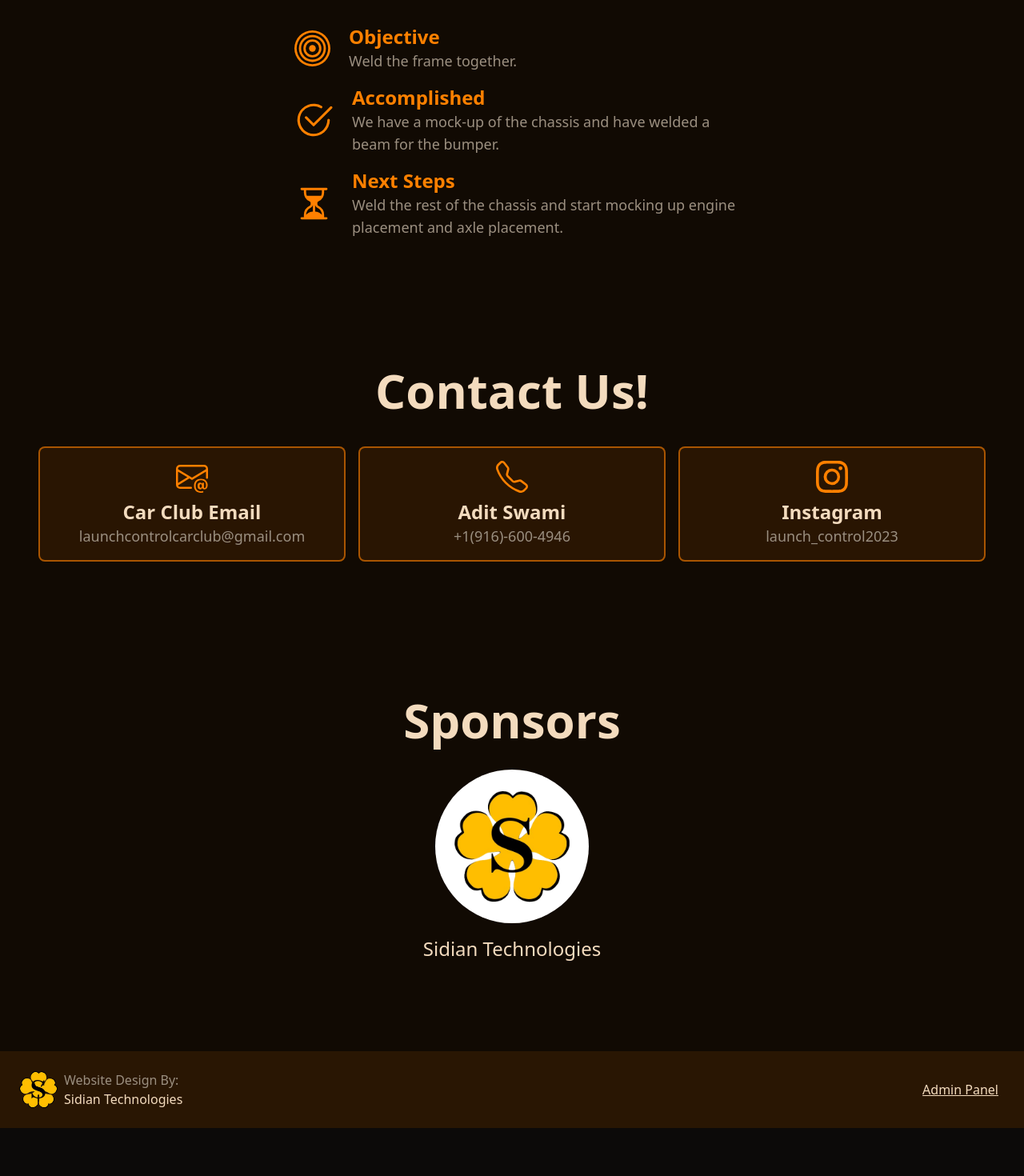
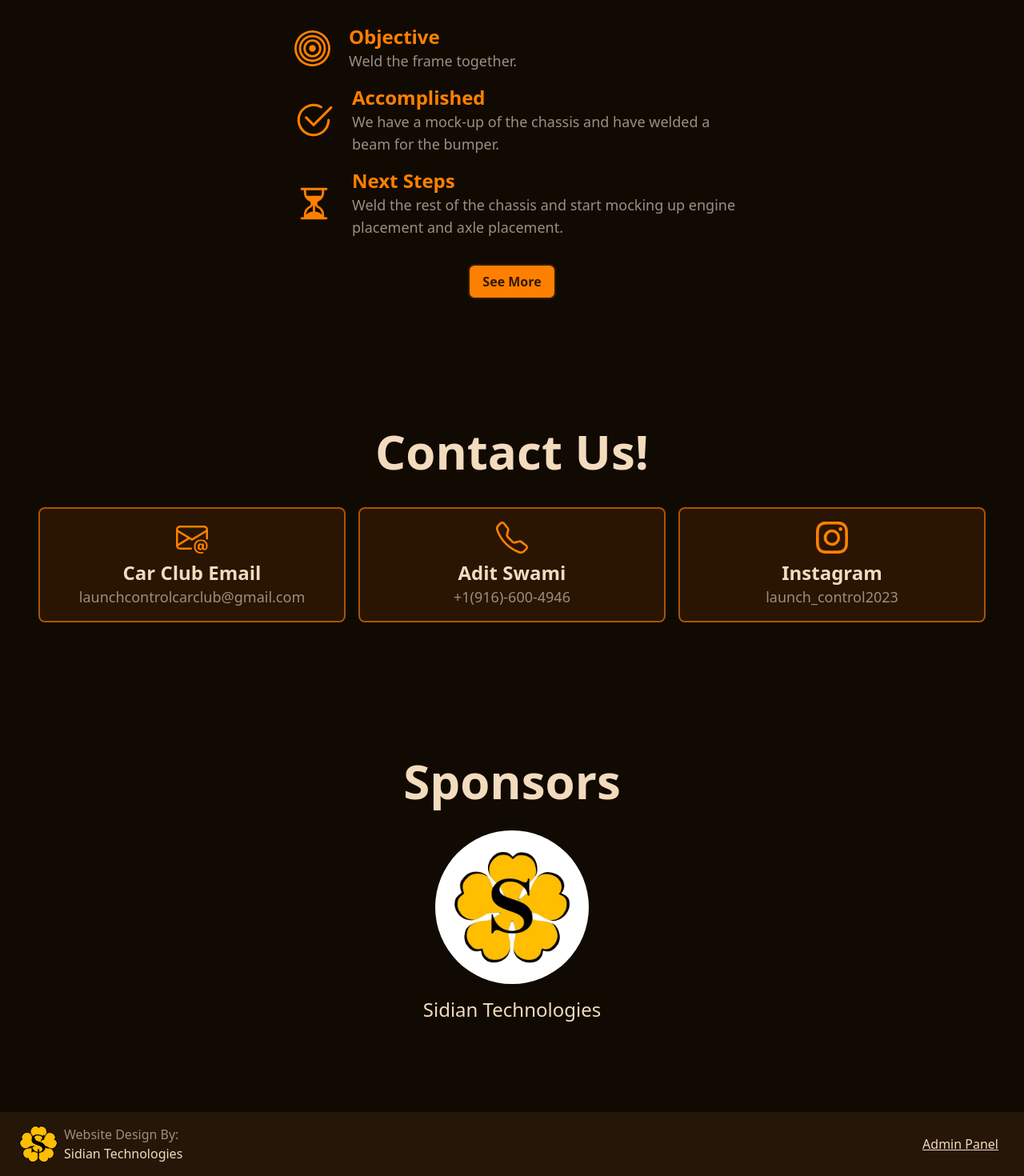
Before and after one commit to SidianTechnologies/LaunchControlWebsite, a React (Vite) app: page / in a window 1280 px wide. Shown: the part 3166-4636 px from the top of the page at 80% size. Before the commit the page ends 4576 px from the top, so only its background shows below. Built offline with nearby package versions, Linux system fonts and the light colour scheme.

Commit message:
footer really done now

```diff
--- a/src/App.tsx
+++ b/src/App.tsx
@@ -2,15 +2,21 @@ import Home from "./pages/home/Home"
 import ImageUploads from "./pages/adminPanel/ImageUploads"
 import Newsletter from "./pages/newsletter/Newsletter"
 import { Route, BrowserRouter, Routes } from 'react-router-dom'
+import Footer from "./components/Footer";
 
 function App() {
   return (
     <BrowserRouter>
+      <div className="min-h-[calc(100vh-theme(space.24))]">
         <Routes>
           <Route path="/" element={<Home/>}/>
           <Route path="/newsletter" element={<Newsletter/>}/>
           <Route path="/admin-panel" element={<ImageUploads/>}/>
         </Routes>
+      </div>
+      <div>
+        <Footer/>
+      </div>
     </BrowserRouter>
   );
 }
--- a/src/components/Footer.tsx
+++ b/src/components/Footer.tsx
@@ -3,11 +3,11 @@ import { useNavigate } from "react-router-dom";
 export default function Footer(){
   const navigate = useNavigate();
   return(
-    <div className="w-full h-24 bg-primary/10 p-4 flex justify-between items-center">
+    <div className="w-full h-20 bg-primary/10 p-4 flex justify-between items-center">
       <a href="https://sidiantechnologies.web.app" target="_blank" className="flex h-full items-center pr-3">
         <img src="/SidianLogo.png" className="w-16"/>
         <div>
-          <p className="">Website Design By:</p>
+          <p className="text-text">Website Design By:</p>
           <p className="text-text-light">Sidian Technologies</p>
         </div>
       </a>
--- a/src/pages/home/Home.tsx
+++ b/src/pages/home/Home.tsx
@@ -4,12 +4,14 @@ import NewsLetterEntry from "../../components/NewsLetterEntry";
 import Timeline from "./components/Timeline";
 import Sponsors from "./components/Sponsors";
 import Contact from "./components/Contact";
-import Footer from "../../components/Footer";
+import { useNavigate } from "react-router-dom";
 
 const animationDuration = 1;
 const offsetDistance = 100;
 
 export default function Home(){
+  const navigate = useNavigate();
+
   return(
     <div className="w-full h-full flex flex-col justify-center items-center overflow-y-scroll overflow-x-clip text-text bg-background">
       <Landing/>
@@ -22,9 +24,9 @@ export default function Home(){
         nextSteps: "Weld the rest of the chassis and start mocking up engine placement and axle placement.",
         images: ["EngineHorizontal.jpg", "EngineHorizontal2.jpg", "EngineHorizontal3.jpg"],
       }}/>
+      <button className="button-primary -mt-12 mb-break" onClick={() => navigate('newsletter')}>See More</button>
       <Contact/>
       <Sponsors/>
-      <Footer/>
     </div>
   )
 }
--- a/src/pages/newsletter/Newsletter.tsx
+++ b/src/pages/newsletter/Newsletter.tsx
@@ -1,10 +1,13 @@
 import { useEffect, useState } from "react"
 import { getNewsletters } from "../../utils/firebase/firestore"
 import NewsLetterEntry from "../../components/NewsLetterEntry";
+import { useNavigate } from "react-router-dom";
 
 export default function Newsletter(){
   const [loading, setLoading] = useState(true);
   const [newsletters, setNewsletters] = useState<NewsLetterEntryData[]>([]);
+
+  const navigate = useNavigate();
 
   useEffect(() => {
     getNewsletters().then((data) => {
@@ -17,6 +20,13 @@ export default function Newsletter(){
     <div className="w-full h-screen flex justify-center items-center text-6xl font-bold text-text-light animate-pulse">Loading Entries</div>
   )
 
+  if(newsletters.length < 1) return(
+    <div className="text-center">
+      <div className="text-text-light text-6xl font-bold w-full mt-space">No Entries Available</div>
+      <button onClick={() => navigate('/')} className="button-primary mt-4">Return to Home</button>
+    </div>
+  )
+
   return(
     <div className="w-full h-full flex flex-col justify-center items-center overflow-y-scroll overflow-x-clip text-text bg-background">
       {newsletters.map(newsletter => <NewsLetterEntry key={newsletter.date} data={newsletter}/>)}
```
Lines whose indentation alone changed are shown as unchanged.
